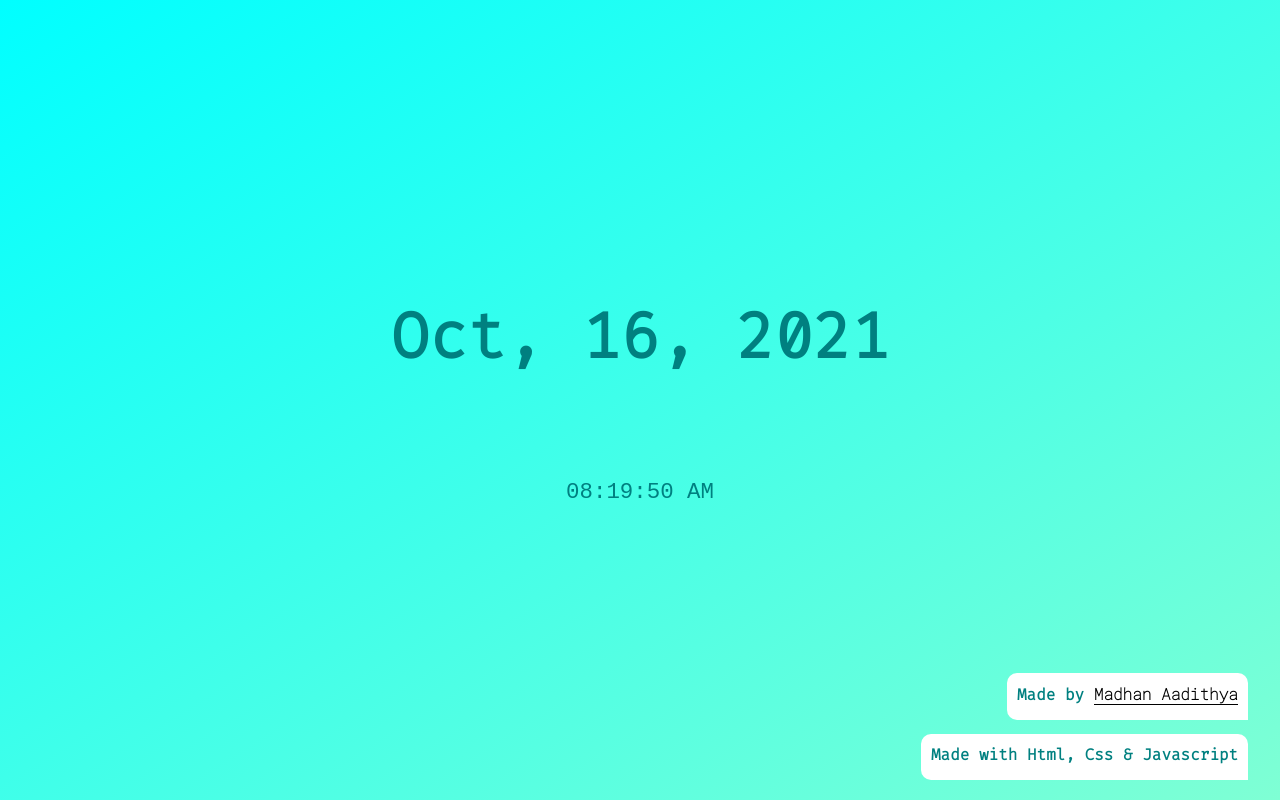
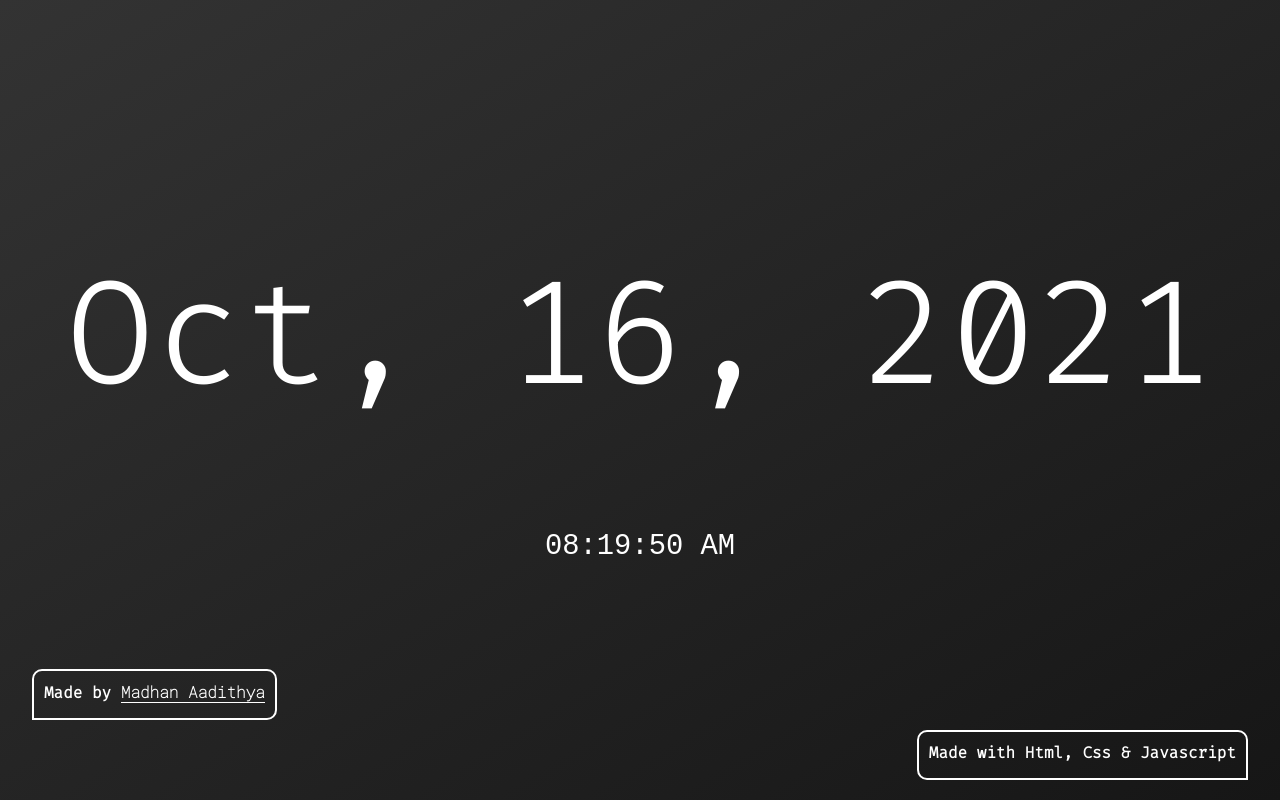
Before and after one commit to MadhanDevlpr/Js-Clock, a plain HTML site: page index.html in a window 1280 px wide. Drawn offline with nearby package versions, Linux system fonts and the light colour scheme.

Commit message:
Some colours changes

```diff
--- a/css/style.css
+++ b/css/style.css
@@ -1,7 +1,12 @@
 *{
     margin: 0;
     padding: 0;
-    overflow-y: hidden;
+    overflow: hidden;
+}
+*::selection{
+    background: white;
+    color: black;
+    border-radius: 10%;
 }
 .hero{
     width: 100%;
@@ -11,52 +16,57 @@
     justify-content: center;
     display: flex;
     flex-direction: column;
-    background: linear-gradient(to bottom right, aqua,aquamarine);
+    background: linear-gradient(to bottom right, #333, #161616);
 }
 #mmddyy{
-    font-size: 5vw;
+    font-size: 11.5vw;
+    font-weight: lighter;
     font-family: 'Fira Code', monospace;
     padding-bottom: 100px;
-    color: teal;
+    color: white;
     animation-name: fadeup;
     animation-duration: 1s;
 }
 #clock{
-    font-size: 1.4rem;
+    font-size: 1.8rem;
     font-family: monospace;
-    color: teal;
+    color: white;
 }
 #made{
     position: absolute;
     right: 2.5%;
     bottom: 2.5%;
+    font-size: 1rem;
     font-family: 'Fira Code', monospace;
     font-weight: 900;
-    color: teal;
-    background: white;
+    color: white;
+    background: transparent;
     padding: 10px;
     padding-bottom: 15px;
     border-top-left-radius: 10px;
     border-bottom-left-radius: 10px;
     border-top-right-radius: 10px;
+    border:2px solid white;
 }
 #madeby{
     position: absolute;
-    right: 2.5%;
+    left: 2.5%;
     bottom: 10%;
+    font-size: 1rem;
     font-family: 'Fira Code', monospace;
     font-weight: 900;
-    color: teal;
-    background: white;
+    color: white;
+    background: transparent;
     padding: 10px;
     padding-bottom: 15px;
     border-top-left-radius: 10px;
-    border-bottom-left-radius: 10px;
+    border-bottom-right-radius: 10px;
     border-top-right-radius: 10px;
+    border:2px solid white;
 }
 #madeby a{
     font-family: 'Roboto Mono', monospace;
-    color: black;
+    color: white;
     text-decoration: none;
-    border-bottom: 1px solid black;
+    border-bottom: 1px solid white;
 }
--- a/index.html
+++ b/index.html
@@ -17,9 +17,9 @@
 <body>
     <section class="hero">
         <h1 class="animate__animated animate__fadeInUp"  id="mmddyy"></h1>
-        <section class="animate__animated animate__fadeInUp" id="clock"></section>
-        <p class="animate__animated animate__bounceIn animate__delay-3s" id="madeby">Made by <a href=""> Madhan Aadithya </a></p>
-        <p class="animate__animated animate__bounceIn animate__delay-3s"  id="made">Made with Html, Css & Javascript</p>
+        <section class="animate__animated animate__fadeInUp animate__delay-1s" id="clock"></section>
+        <p class="animate__animated animate__fadeInLeft animate__delay-2s" id="madeby">Made by <a href="https://github.com/MadhanDevlpr" target="_blank"> Madhan Aadithya </a></p>
+        <p class="animate__animated animate__fadeInRight animate__delay-2s"  id="made">Made with Html, Css & Javascript</p>
     </section>
     <script src="js/script.js"></script>
 </body>
```
